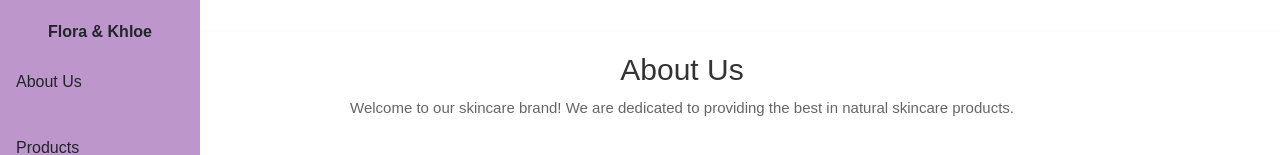
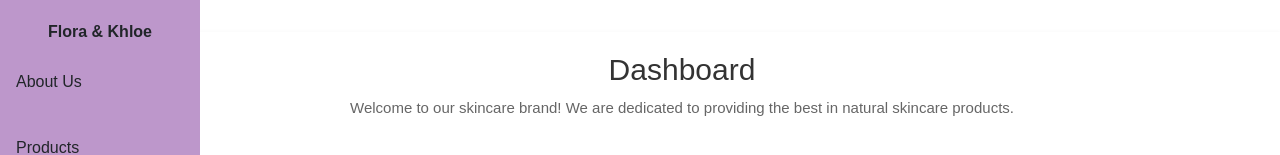
Before and after one commit to chandiniratho/layout, a React (Create React App) app: page /layout/about in a window 1280 px wide. Shown: the top 155 px of the page. Built offline with nearby package versions, Linux system fonts and the light colour scheme.

Commit message:
Update About.jsx

```diff
--- a/src/components/About.jsx
+++ b/src/components/About.jsx
@@ -60,7 +60,7 @@ const AboutUs = () => {
       <div className="about-us container">
         {/* Intro Section */}
         <section className="about-intro">
-          <h1>About Us</h1>
+          <h1>Dashboard</h1>
           <p>
             Welcome to our skincare brand! We are dedicated to providing the best in natural skincare products.
           </p>
```
